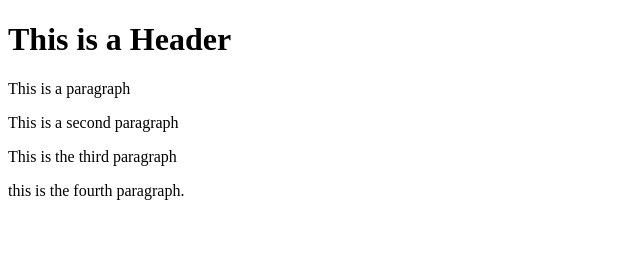
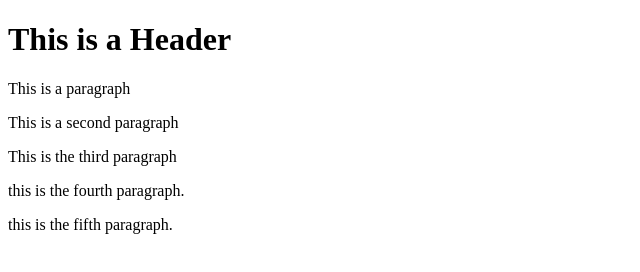
Before and after one commit to saurabhsaini-dev/git-test, a website: page index.html in a window 1280 px wide. Shown: the whole page, without its empty margins (0-640 px from the left). Drawn offline with Linux system fonts and the light colour scheme.

Commit message:
Update index.html

```diff
--- a/index.html
+++ b/index.html
@@ -8,5 +8,6 @@
         <p>This is a second paragraph</p>
         <p>This is the third paragraph</p>
         <p>this is the fourth paragraph.</p>
+        <p>this is the fifth paragraph.</p>
     </body>
 </html>
```
